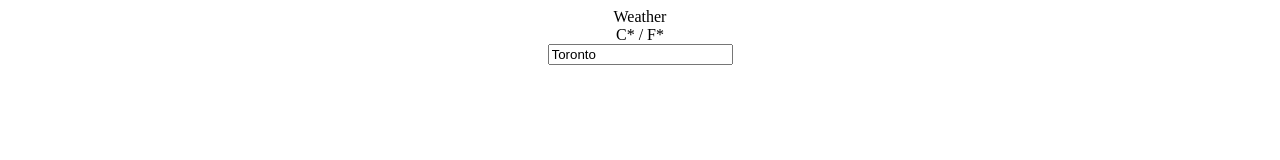
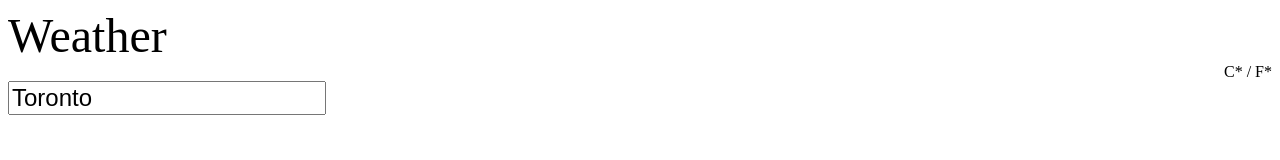
Before and after one commit to ahfercen/weatherApp, a plain HTML site: page index.html in a window 1280 px wide. Drawn offline with Linux system fonts and the light colour scheme.

Commit message:
Header item positioning and sizing

```diff
--- a/style.css
+++ b/style.css
@@ -7,3 +7,17 @@
     flex-direction: column;
     align-items: center;
 }
+.title, .control, .search{
+    display: flex;
+    justify-content: start;
+    width: 100%;
+}
+.title{
+    font-size: 300%;
+}
+.control{
+    justify-content: end;
+}
+.search input{
+    font-size: 150%;
+}
```
